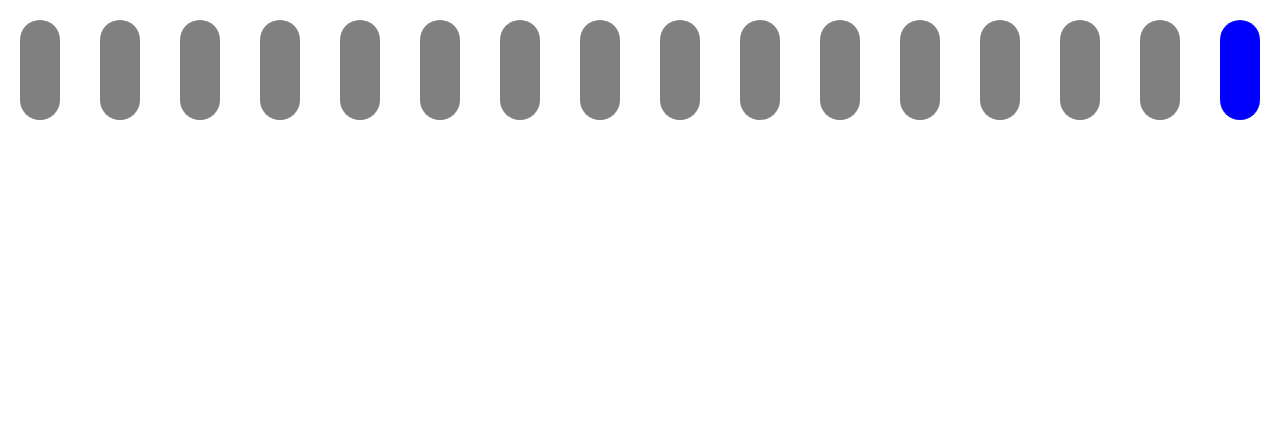
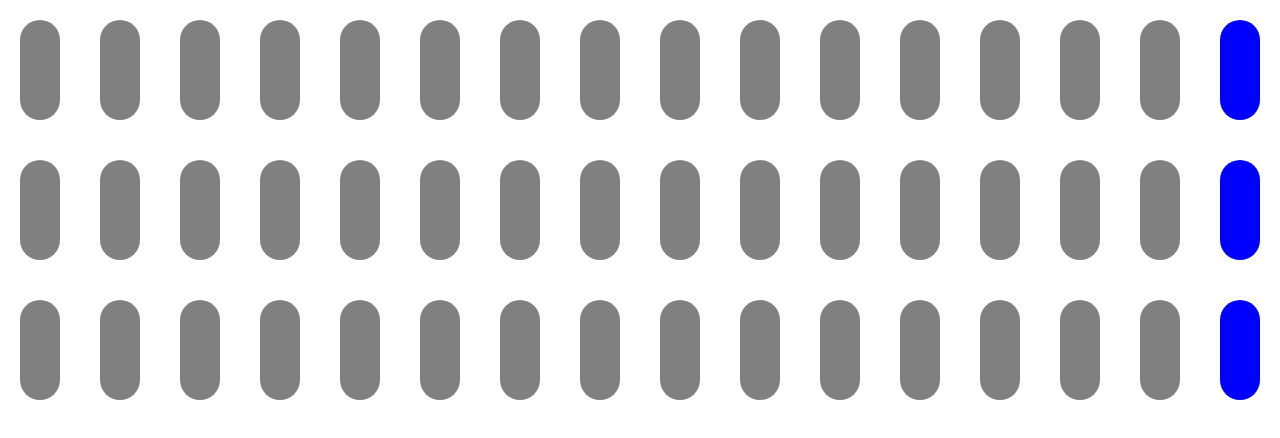
Before and after one commit to brnjlee/361-prototype, a React (Create React App) app: page / in a window 1280 px wide. Shown: the top 438 px of the page. Built offline with nearby package versions, Linux system fonts and the light colour scheme.

Commit message:
add layers

```diff
--- a/src/App.js
+++ b/src/App.js
@@ -1,13 +1,53 @@
-import React from "react";
+import React, { useState, useEffect, useRef } from "react";
 import logo from "./logo.svg";
 
 import Target from "./components/Target";
 import "./App.css";
 
+function useInterval(callback, delay) {
+  const savedCallback = useRef();
+
+  // Remember the latest callback.
+  useEffect(() => {
+    savedCallback.current = callback;
+  }, [callback]);
+
+  // Set up the interval.
+  useEffect(() => {
+    function tick() {
+      savedCallback.current();
+    }
+    if (delay !== null) {
+      let id = setInterval(tick, delay);
+      return () => clearInterval(id);
+    }
+  }, [delay]);
+}
+
 function App() {
+  const [pos, setPos] = useState(0);
+
+  useInterval(() => {
+    if (pos >= 15) {
+      setPos(0);
+    } else {
+      setPos(pos + 1);
+    }
+  }, 500);
   return (
     <div className="App">
-      <Target />
+      <Target
+        src={"https://www.myinstants.com/media/sounds/snare.mp3"}
+        pos={pos}
+      />
+      <Target
+        src={"https://www.myinstants.com/media/sounds/bass-drum.mp3"}
+        pos={pos}
+      />
+      <Target
+        src={"http://www.masterbits.de/sc_docu/sounds1/1TM00013.MP3"}
+        pos={pos}
+      />
     </div>
   );
 }
--- a/src/components/Target.jsx
+++ b/src/components/Target.jsx
@@ -1,26 +1,7 @@
 import React, { useState, useEffect, useRef } from "react";
 
-function useInterval(callback, delay) {
-  const savedCallback = useRef();
-
-  // Remember the latest callback.
-  useEffect(() => {
-    savedCallback.current = callback;
-  }, [callback]);
-
-  // Set up the interval.
-  useEffect(() => {
-    function tick() {
-      savedCallback.current();
-    }
-    if (delay !== null) {
-      let id = setInterval(tick, delay);
-      return () => clearInterval(id);
-    }
-  }, [delay]);
-}
-
-const Target = () => {
+const Target = ({ src, pos }) => {
+  const audio = useRef(null);
   const [boxes, setBox] = useState([
     0,
     0,
@@ -39,18 +20,12 @@ const Target = () => {
     0,
     0
   ]);
-  const [pos, setPos] = useState(0);
-
-  useInterval(() => {
-    if (pos >= 15) {
-      setPos(0);
-    } else {
-      setPos(pos + 1);
-    }
-  }, 500);
 
   useEffect(() => {
-    console.log(!!boxes[pos]);
+    if (!!boxes[pos]) {
+      audio.current.play();
+      audio.current.currentTime = 0;
+    }
   }, [pos]);
 
   const handleClick = position => {
@@ -69,7 +44,12 @@ const Target = () => {
       />
     );
   });
-  return <div className="target">{loop}</div>;
+  return (
+    <div className="target">
+      {loop}
+      <audio id={1} className="clip" src={src} ref={audio}></audio>
+    </div>
+  );
 };
 
 const TargetBox = ({ id, selected, handleClick, play }) => {
@@ -83,4 +63,12 @@ const TargetBox = ({ id, selected, handleClick, play }) => {
   );
 };
 
+const data = [
+  {
+    id: "snare",
+    letter: "Q",
+    src: "https://www.myinstants.com/media/sounds/snare.mp3"
+  }
+];
+
 export default Target;
```
